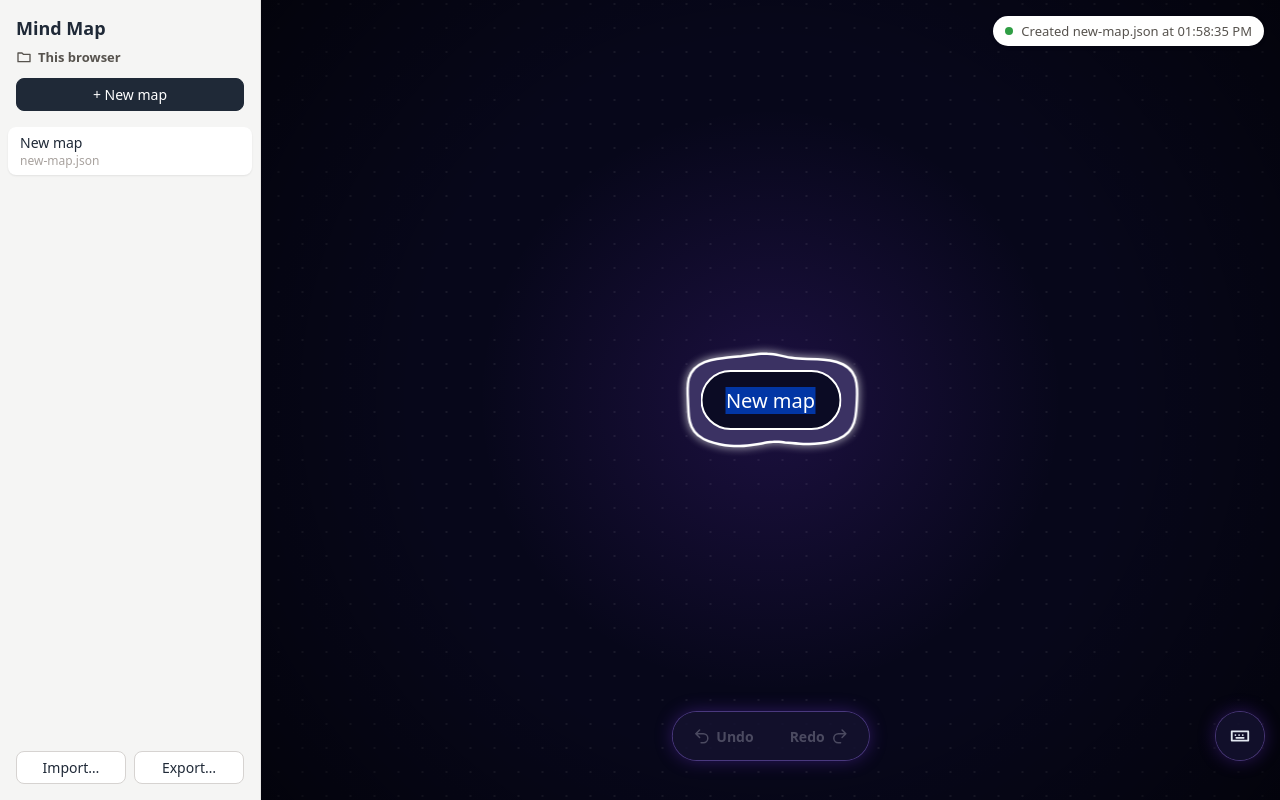
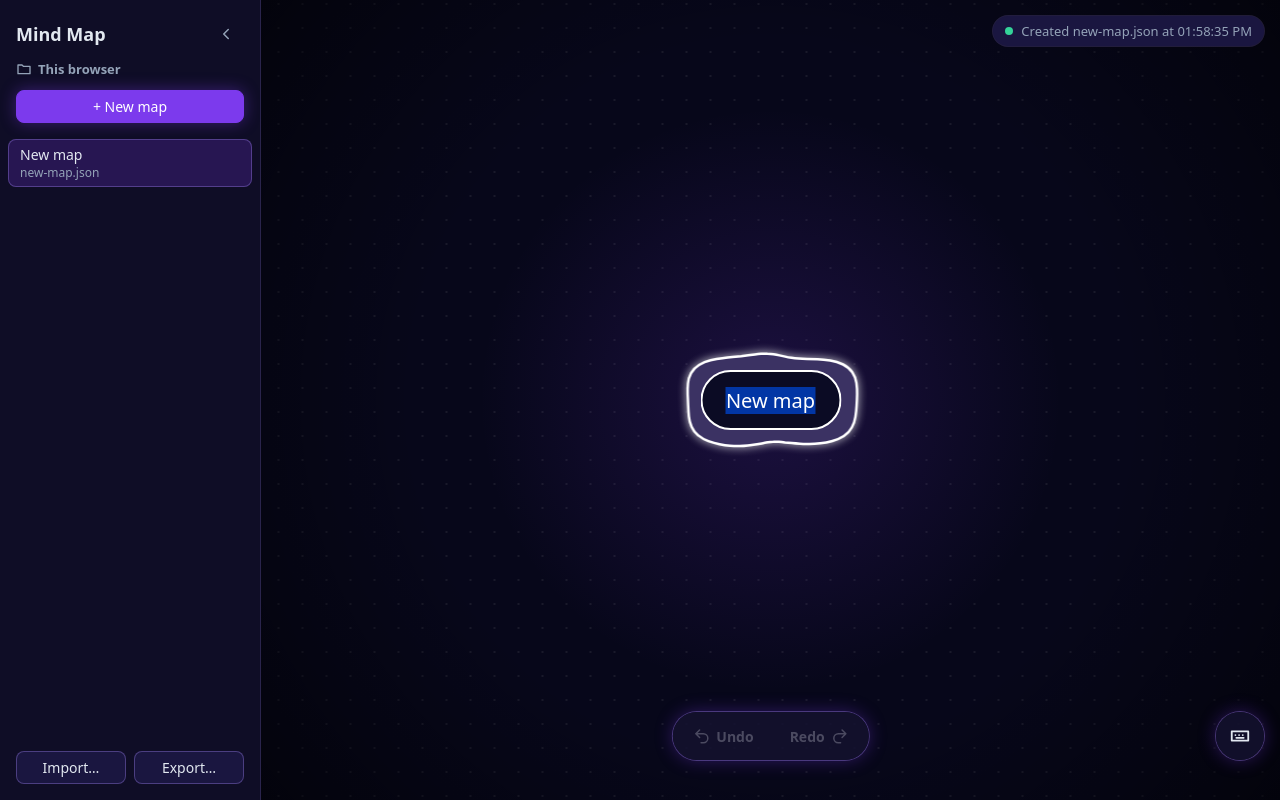
Before and after one commit to JoaoGeraldes/galaxy-mindmap, a Svelte app: page / in a window 1280 px wide. Both pictures are taken after a click on the button "+ New map". Built offline with nearby package versions, Linux system fonts and the light colour scheme.

Commit message:
added collapsable sidebar menu

```diff
--- a/src/App.svelte
+++ b/src/App.svelte
@@ -300,7 +300,7 @@
 
   .empty p {
     margin: 0 0 16px;
-    color: #78716c;
+    color: var(--text-muted);
   }
 
   .status {
@@ -313,10 +313,10 @@
     max-width: 420px;
     padding: 6px 12px;
     border-radius: 999px;
-    background: white;
-    box-shadow: 0 1px 4px rgb(0 0 0 / 0.1);
+    background: var(--surface-raised);
+    box-shadow: 0 0 0 1px var(--border);
     font-size: 13px;
-    color: #57534e;
+    color: var(--text-muted);
   }
 
   .status::before {
@@ -328,23 +328,23 @@
   }
 
   .busy::before {
-    background: #a8a29e;
+    background: var(--text-muted);
     animation: pulse 1s ease-in-out infinite;
   }
 
   .done::before {
-    background: #2f9e44;
+    background: var(--success);
   }
 
   .error {
     flex-wrap: wrap;
     border-radius: 12px;
-    background: #fef2f2;
-    color: #b91c1c;
+    background: var(--danger-bg);
+    color: var(--danger);
   }
 
   .error::before {
-    background: #dc2626;
+    background: var(--danger);
   }
 
   .detail {
--- a/src/app.css
+++ b/src/app.css
@@ -1,3 +1,24 @@
+/* The app's colours, shared by every component so they stay in step. */
+:root {
+  color-scheme: dark;
+  --bg: #07071a;
+  --surface: #0f0d26;
+  --surface-raised: #1a1640;
+  --border: rgb(167 139 250 / 0.18);
+  --border-strong: rgb(167 139 250 / 0.35);
+  --text: #e2e8f0;
+  --text-muted: #94a3b8;
+  --accent: #a78bfa;
+  --accent-fill: #7c3aed;
+  --accent-hover: #8b5cf6;
+  --hover: rgb(167 139 250 / 0.14);
+  --danger: #f87171;
+  --danger-bg: rgb(248 113 113 / 0.12);
+  --warning: #fcd34d;
+  --warning-bg: rgb(251 191 36 / 0.12);
+  --success: #34d399;
+}
+
 html,
 body,
 #app {
@@ -7,8 +28,8 @@ body,
 
 body {
   font-family: system-ui, sans-serif;
-  color: #1f2937;
-  background: #fafaf9;
+  color: var(--text);
+  background: var(--bg);
 }
 
 button,
@@ -16,16 +37,16 @@ button,
   font: inherit;
   font-size: 14px;
   padding: 6px 12px;
-  border: 1px solid #d6d3d1;
+  border: 1px solid var(--border-strong);
   border-radius: 8px;
-  background: white;
+  background: var(--surface-raised);
   color: inherit;
   cursor: pointer;
 }
 
 button:hover,
 .button:hover {
-  background: #f5f5f4;
+  background: var(--hover);
 }
 
 button:disabled {
@@ -33,12 +54,17 @@ button:disabled {
   cursor: default;
 }
 
+button:disabled:hover {
+  background: var(--surface-raised);
+}
+
 .primary {
-  background: #1f2937;
-  border-color: #1f2937;
+  background: var(--accent-fill);
+  border-color: var(--accent-fill);
   color: white;
+  box-shadow: 0 0 16px rgb(124 58 237 / 0.4);
 }
 
 .primary:hover {
-  background: #374151;
+  background: var(--accent-hover);
 }
--- a/src/components/NodeMenu.svelte
+++ b/src/components/NodeMenu.svelte
@@ -59,10 +59,10 @@
     gap: 2px;
     padding: 4px;
     border-radius: 10px;
-    background: white;
+    background: var(--surface-raised);
     box-shadow:
-      0 4px 16px rgb(0 0 0 / 0.12),
-      0 0 0 1px rgb(0 0 0 / 0.05);
+      0 4px 16px rgb(0 0 0 / 0.4),
+      0 0 0 1px var(--border-strong);
     /* Sits centred just above the node it belongs to. */
     transform: translate(-50%, calc(-100% - 8px));
     animation: appear 120ms ease-out;
@@ -94,8 +94,8 @@
   }
 
   .danger:hover {
-    color: #dc2626;
-    background: #fef2f2;
+    color: var(--danger);
+    background: var(--danger-bg);
   }
 
   /* Fingers need bigger targets than a mouse pointer. */
--- a/src/components/Sidebar.svelte
+++ b/src/components/Sidebar.svelte
@@ -31,6 +31,10 @@
     onshowfolder,
   }: Props = $props();
 
+  // Phones start with the list tucked away, leaving room for the map.
+  const isNarrow = () => matchMedia('(max-width: 700px)').matches;
+  let collapsed = $state(isNarrow());
+
   let sorted = $derived([...projects].sort(byTitle));
   let folderName = $derived(folder.split(/[\\/]/).filter(Boolean).pop());
   let unreadableNote = $derived(
@@ -38,6 +42,11 @@
       ? "1 file in this folder isn't a readable mind map and was skipped."
       : `${unreadable.length} files in this folder aren't readable mind maps and were skipped.`,
   );
+
+  function select(id: string) {
+    onselect(id);
+    if (isNarrow()) collapsed = true;
+  }
 
   function pickFile(event: Event) {
     const input = event.currentTarget as HTMLInputElement;
@@ -48,9 +57,44 @@
   }
 </script>
 
-<aside>
+<aside class:collapsed>
+  {#if collapsed}
+    <button
+      class="icon"
+      onclick={() => (collapsed = false)}
+      title="Show maps"
+      aria-label="Show maps"
+      aria-expanded="false"
+    >
+      <svg viewBox="0 0 24 24" aria-hidden="true"><path d="m9 6 6 6-6 6" /></svg
+      >
+    </button>
+    <button
+      class="icon primary"
+      onclick={oncreate}
+      title="New map"
+      aria-label="New map"
+    >
+      <svg viewBox="0 0 24 24" aria-hidden="true"
+        ><path d="M12 5v14M5 12h14" /></svg
+      >
+    </button>
+  {:else}
     <header>
+      <div class="title-row">
         <h1>Mind Map</h1>
+        <button
+          class="icon"
+          onclick={() => (collapsed = true)}
+          title="Hide maps"
+          aria-label="Hide maps"
+          aria-expanded="true"
+        >
+          <svg viewBox="0 0 24 24" aria-hidden="true"
+            ><path d="m15 6-6 6 6 6" /></svg
+          >
+        </button>
+      </div>
       <div class="folder" title={folder}>
         <svg viewBox="0 0 24 24" aria-hidden="true">
           <path d="M3 6h6l2 2h10v11H3z" />
@@ -81,7 +125,7 @@
     <ul>
       {#each sorted as project (project.id)}
         <li class:active={project.id === activeId}>
-        <button class="name" onclick={() => onselect(project.id)}>
+          <button class="name" onclick={() => select(project.id)}>
             <span class="title">{project.root.text}</span>
             <span class="file">{project.file || 'Saving…'}</span>
           </button>
@@ -119,23 +163,70 @@
         Export…
       </button>
     </footer>
+  {/if}
 </aside>
 
 <style>
   aside {
     display: flex;
+    flex: none;
     flex-direction: column;
     width: 260px;
-    border-right: 1px solid #e7e5e4;
-    background: #f5f5f4;
+    border-right: 1px solid var(--border);
+    background: var(--surface);
+    box-shadow: 1px 0 24px rgb(124 58 237 / 0.12);
+    transition: width 0.2s ease;
+  }
+
+  aside.collapsed {
+    align-items: center;
+    gap: 8px;
+    width: 56px;
+    padding-top: 12px;
+  }
+
+  .icon {
+    display: grid;
+    place-items: center;
+    width: 36px;
+    height: 36px;
+    padding: 0;
+  }
+
+  .icon svg {
+    width: 18px;
+    height: 18px;
+    fill: none;
+    stroke: currentColor;
+    stroke-width: 2;
+    stroke-linecap: round;
+    stroke-linejoin: round;
   }
 
   header {
     padding: 16px;
   }
 
+  .title-row {
+    display: flex;
+    align-items: center;
+    justify-content: space-between;
+    margin-bottom: 8px;
+  }
+
+  .title-row .icon {
+    border: none;
+    background: none;
+    color: var(--text-muted);
+  }
+
+  .title-row .icon:hover {
+    background: var(--hover);
+    color: var(--text);
+  }
+
   h1 {
-    margin: 0 0 8px;
+    margin: 0;
     font-size: 18px;
   }
 
@@ -145,7 +236,7 @@
     gap: 6px;
     margin-bottom: 12px;
     font-size: 13px;
-    color: #57534e;
+    color: var(--text-muted);
   }
 
   .folder svg {
@@ -170,7 +261,7 @@
     padding: 2px 4px;
     border: none;
     background: none;
-    color: #1c7ed6;
+    color: var(--accent);
     font-size: 13px;
   }
 
@@ -196,9 +287,13 @@
     border-radius: 8px;
   }
 
+  li:hover {
+    background: var(--hover);
+  }
+
   li.active {
-    background: white;
-    box-shadow: 0 1px 2px rgb(0 0 0 / 0.08);
+    background: rgb(124 58 237 / 0.22);
+    box-shadow: inset 0 0 0 1px var(--border-strong);
   }
 
   li button {
@@ -223,11 +318,11 @@
 
   .file {
     font-size: 12px;
-    color: #a8a29e;
+    color: var(--text-muted);
   }
 
   .delete {
-    color: #a8a29e;
+    color: var(--text-muted);
     visibility: hidden;
   }
 
@@ -237,15 +332,15 @@
   }
 
   .delete:hover {
-    color: #dc2626;
+    color: var(--danger);
   }
 
   .unreadable {
     margin: 8px 16px 0;
     padding: 8px 10px;
     border-radius: 8px;
-    background: #fffbeb;
-    color: #92400e;
+    background: var(--warning-bg);
+    color: var(--warning);
     font-size: 12px;
     line-height: 1.4;
   }
--- a/src/components/Welcome.svelte
+++ b/src/components/Welcome.svelte
@@ -36,7 +36,10 @@
     display: grid;
     place-items: center;
     height: 100%;
-    background-image: radial-gradient(#d6d3d1 1px, transparent 1px);
+    background-image: radial-gradient(
+      rgb(255 255 255 / 0.07) 1px,
+      transparent 1px
+    );
     background-size: 24px 24px;
   }
 
@@ -44,8 +47,10 @@
     max-width: 420px;
     padding: 32px;
     border-radius: 16px;
-    background: white;
-    box-shadow: 0 8px 32px rgb(0 0 0 / 0.08);
+    background: var(--surface);
+    box-shadow:
+      0 0 0 1px var(--border),
+      0 0 48px rgb(124 58 237 / 0.25);
   }
 
   h1 {
@@ -59,15 +64,15 @@
   }
 
   .muted {
-    color: #78716c;
+    color: var(--text-muted);
     font-size: 14px;
   }
 
   .problem {
     padding: 8px 12px;
     border-radius: 8px;
-    background: #fef2f2;
-    color: #b91c1c;
+    background: var(--danger-bg);
+    color: var(--danger);
     font-size: 14px;
   }
 
```
Lines whose indentation alone changed are shown as unchanged.
